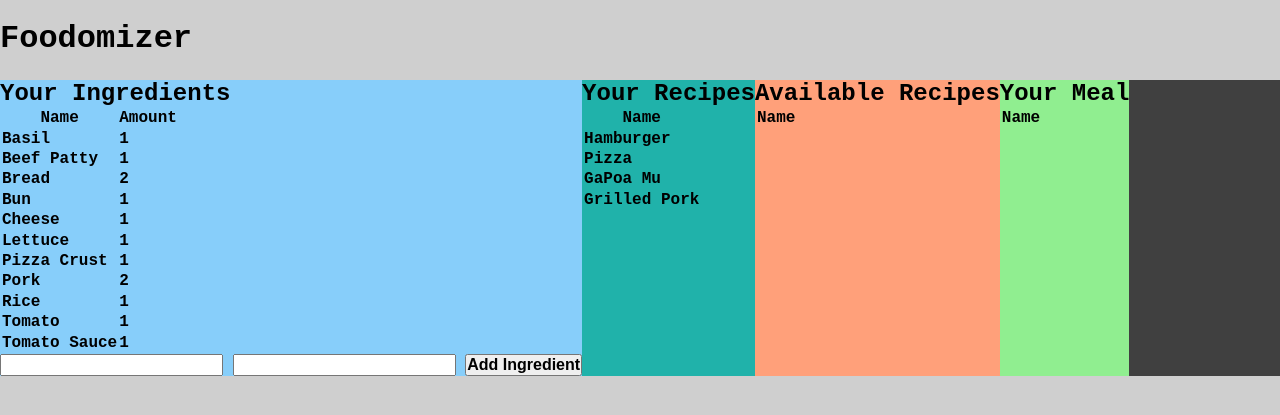
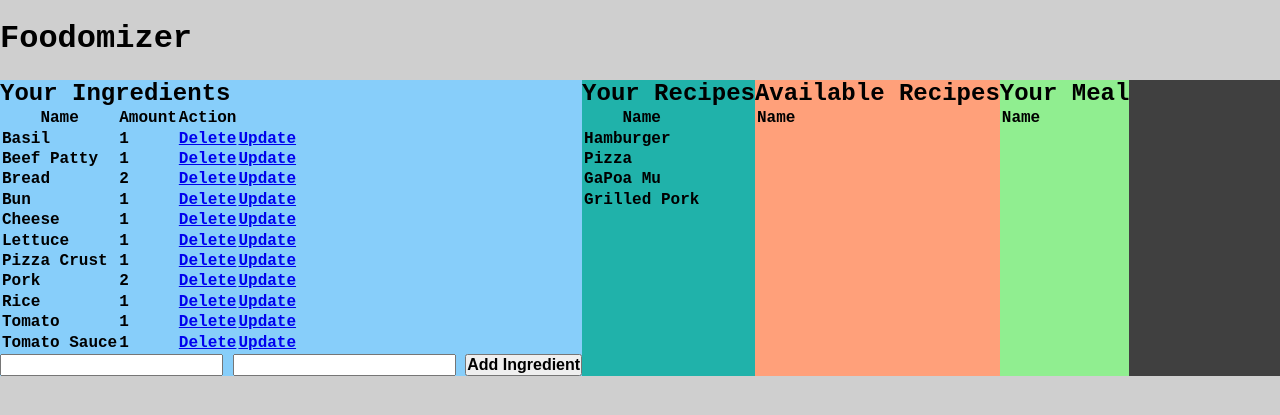
Before and after one commit to trigg8/Foodomizer_Flask, a Flask app: page / in a window 1280 px wide. Shown: the top 415 px of the page. Run offline with Flask 2, Linux system fonts and the light colour scheme; lists and menus that the app fills with data are empty; some libraries are stand-ins or nearby versions.

Commit message:
ingredient delete button working

```diff
--- a/app.py
+++ b/app.py
@@ -510,7 +510,19 @@
     sorted_ingredients = dict(sorted(ingredients.items()))
     print(ingredients)
     print(sorted_ingredients)
+
     return render_template("index.html", sorted_ingredients = sorted_ingredients, recipe_list = recipe_list, sorted_available_recipes = sorted_available_recipes, Your_meal = Your_meal)
+
+@app.route("/ingredient_delete/<key>")
+def ingredient_delete(key):
+    ingredients.pop(key)
+    sorted_ingredients = dict(sorted(ingredients.items()))
+
+    print(ingredients)
+    print(sorted_ingredients)
+
+    return render_template("index.html", sorted_ingredients = sorted_ingredients, recipe_list = recipe_list, sorted_available_recipes = sorted_available_recipes, Your_meal = Your_meal)
+
 
 # Start app
 if __name__ == "__main__":
--- a/templates/index.html
+++ b/templates/index.html
@@ -16,13 +16,25 @@
                 <tr>
                     <th>Name</th>
                     <th>Amount</th>
+                    <th>Action</th>
                 </tr>
             </thead> <!-- End of ingredients__table__header-->
             <tbody class="ingredients__table__body">
             {% for key, value in sorted_ingredients.items() %}
                 <tr>
-                    <td> {{ key }}</td>
-                    <td> {{ value }}</td>
+                    <td class="ingredient_key" name="ingredient_key"> {{ key }}</td>
+                    <td class="ingredient_value" name="ingredient_value"> {{ value }}</td>
+                    <td>
+                        <a href="/ingredient_delete/{{key}}">
+                            Delete
+                        </a>
+                    </td>
+                    <td>
+                        <a href="/ingredient_update/{{key}}">
+                            Update
+                        </a>
+                    </td>
+
                 </tr>
             {% endfor %}
             </tbody> <!-- End of ingredients__table__body-->
```
